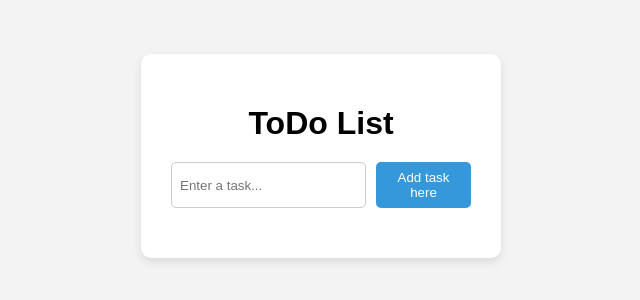
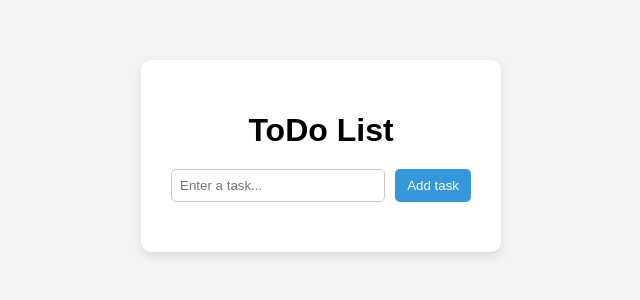
Before and after one commit to 21Deepanshi/todoApplication, a website: page public/index.html in a window 1280 px wide. Shown: the part 244-544 px from the top of the page, without its empty margins (319-959 px from the left). Drawn offline with Linux system fonts and the light colour scheme; no server answers.

```diff
--- a/public/index.html
+++ b/public/index.html
@@ -12,7 +12,7 @@
     <h1>ToDo List</h1>
     <form id="todo-form">
       <input type="text" id="task" placeholder="Enter a task..." required />
-      <button type="submit">Add task here</button>
+      <button type="submit">Add task</button>
     </form>
     <ul id="todo-list"></ul>
   </div>
```
